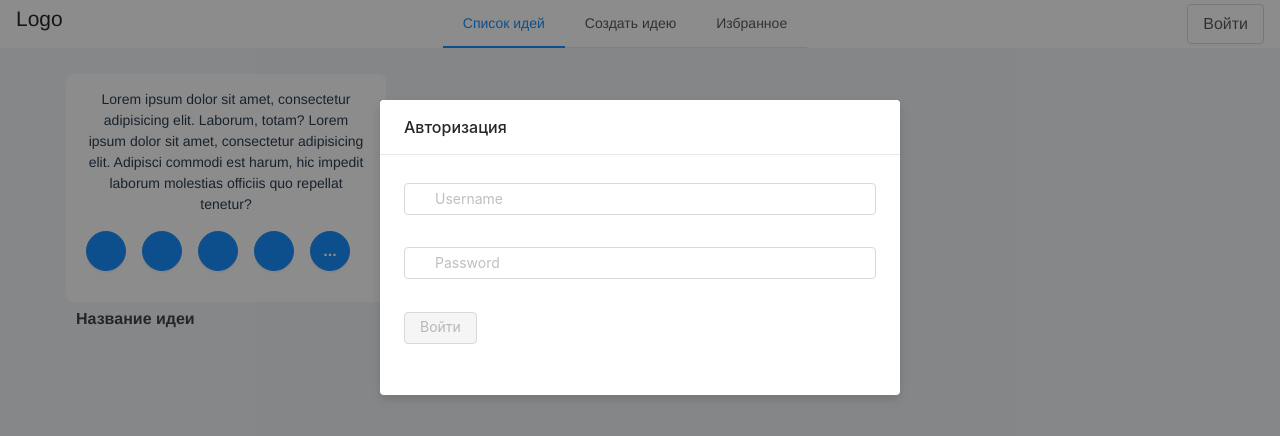
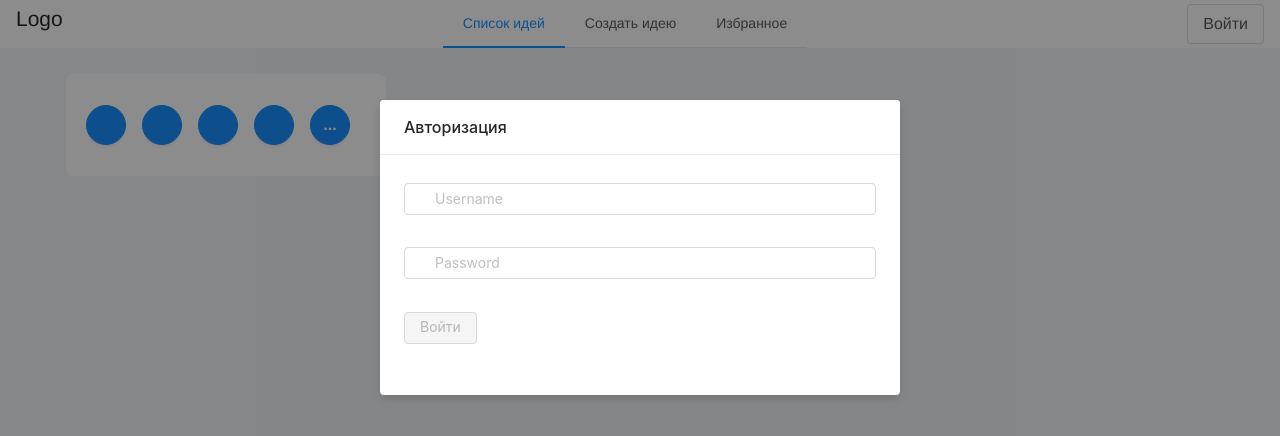
Before and after one commit to Garrusir/blubber-frontend, a Vue app: page / in a window 1280 px wide. Shown: the top 436 px of the page. Built offline with nearby package versions, Linux system fonts and the light colour scheme; no server answers.

Commit message:
Testing fetching records.

```diff
--- a/src/components/Card.vue
+++ b/src/components/Card.vue
@@ -2,9 +2,7 @@
   <div class="idea-card__cardBody">
     <div class="idea-card">
       <div class="idea-card__description">
-        Lorem ipsum dolor sit amet, consectetur adipisicing elit. Laborum, totam?
-        Lorem ipsum dolor sit amet, consectetur adipisicing elit. Adipisci commodi
-        est harum, hic impedit laborum molestias officiis quo repellat tenetur?
+        <slot name="description"></slot>
       </div>
       <div class="idea-card__actions">
         <a-button
@@ -45,7 +43,9 @@
       </div>
     </div>
     <div class="idea-card__name-wrapper">
-      <span class="idea-card__name">Название идеи</span>
+      <span class="idea-card__name">
+        <slot name="name"></slot>
+      </span>
     </div>
   </div>
 </template>
--- /dev/null
+++ b/src/utils/fetch-utils.js
@@ -0,0 +1,10 @@
+const defaultInit = {
+  cache: 'no-cache',
+  headers: {
+    'Content-Type': 'application/json'
+  },
+};
+export const getRecords = async () => {
+  const res = await fetch('/api/records/', {...defaultInit, method: 'GET'});
+  return res.json();
+};
--- a/src/views/Home.vue
+++ b/src/views/Home.vue
@@ -12,6 +12,7 @@
 // @ is an alias to /src
 import Card from "@/components/Card.vue";
 import List from "@/components/List/List";
+import { getRecords } from "../utils/fetch-utils";
 
 export default {
   name: "Home",
@@ -20,6 +21,8 @@ export default {
     Card
   }
 };
+
+console.log(getRecords());
 </script>
 
 <style lang="scss">
```
